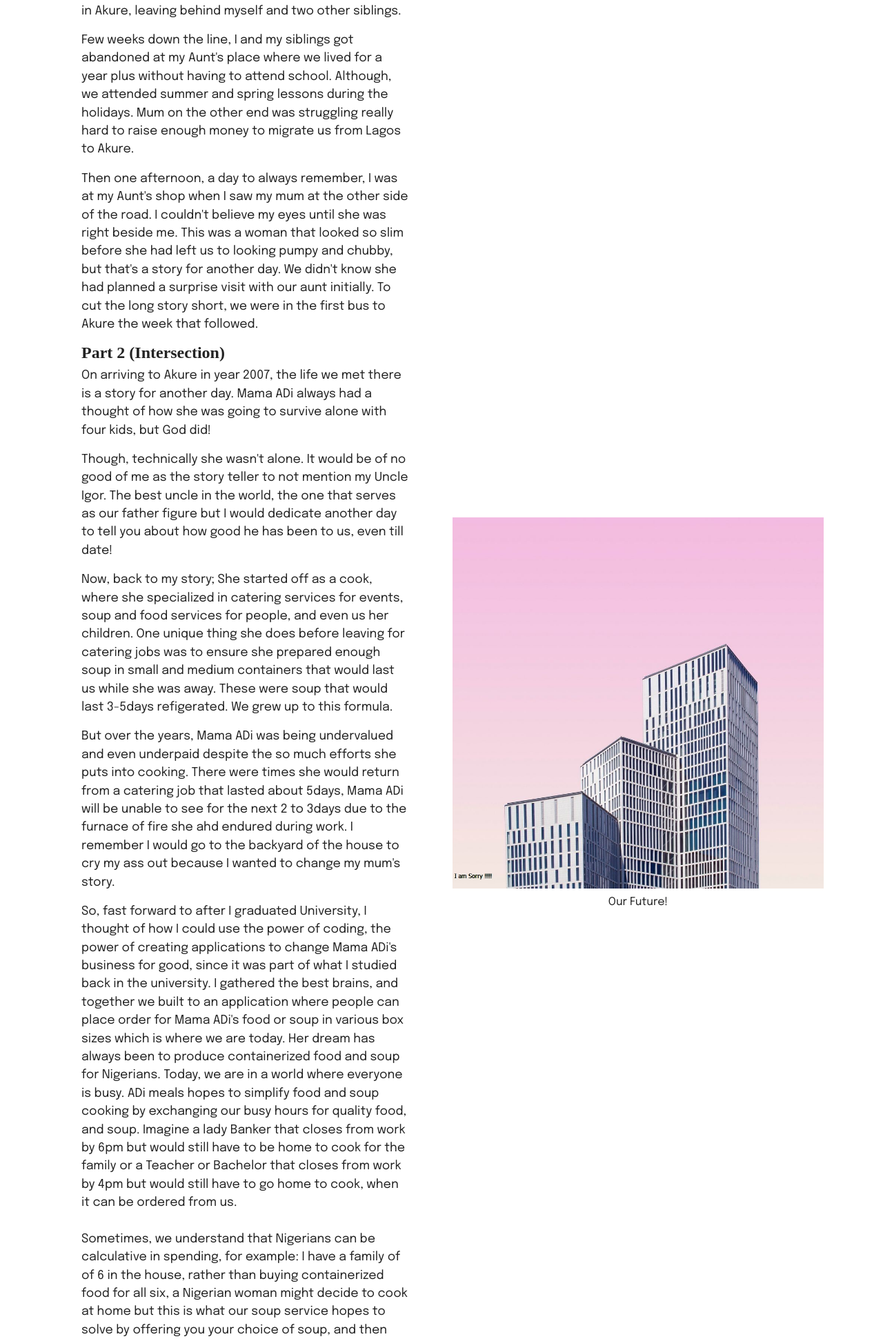
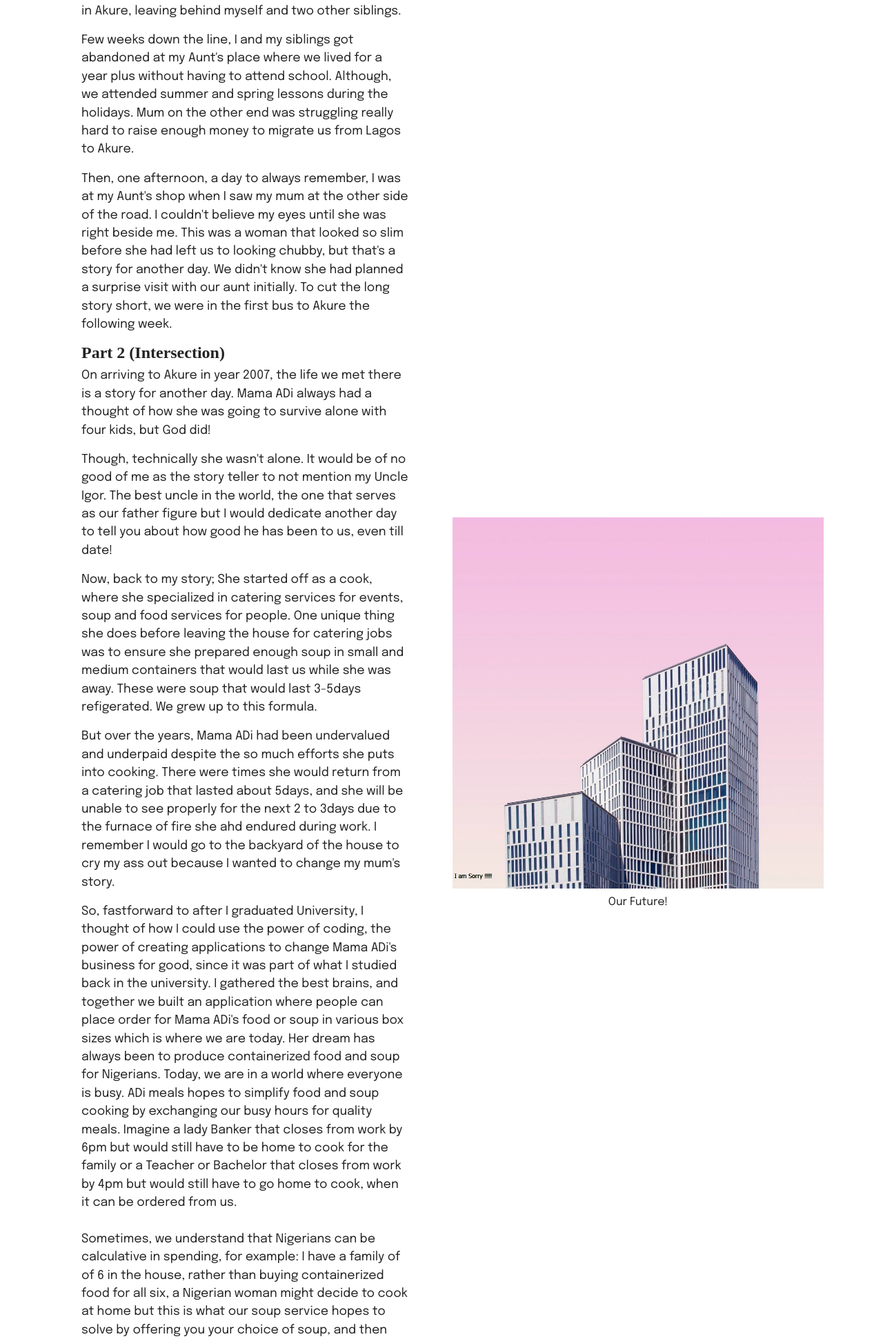
Before and after one commit to sharperleinado/ADi-meals-mobile, a Django app: page /about/ in a window 1280 px wide. Shown: the part 503-2444 px from the top of the page at 69% size. Run offline with Django 4.2, Linux system fonts and the light colour scheme; some libraries are stand-ins or nearby versions; some web fonts are replaced.

```diff
--- a/templates/about.html
+++ b/templates/about.html
@@ -42,11 +42,11 @@ ADi meals | Our Story
 </p>
 
 <p class="mbr-text mbr-fonts-style display-7">
-    Then one afternoon, a day to always remember, I was at my Aunt's shop when
+    Then, one afternoon, a day to always remember, I was at my Aunt's shop when
     I saw my mum at the other side of the road. I couldn't believe my eyes until she was right beside me.
-    This was a woman that looked so slim before she had left us to looking pumpy and chubby,
+    This was a woman that looked so slim before she had left us to looking chubby,
     but that's a story for another day. We didn't know she had planned a surprise visit with our
-    aunt initially. To cut the long story short, we were in the first bus to Akure the week that followed.
+    aunt initially. To cut the long story short, we were in the first bus to Akure the following week.
 </p>
 
 <h4><strong>Part 2 (Intersection)</strong></h4>
@@ -63,45 +63,45 @@ ADi meals | Our Story
 
 <p class="mbr-text mbr-fonts-style display-7">
     Now, back to my story; She started off as a cook, where she specialized in catering services for events,
-    soup and food services for people, and even us her children. One unique thing she does before leaving for
+    soup and food services for people. One unique thing she does before leaving for the house for
     catering jobs was to ensure she prepared enough soup in small and medium containers that would last us
     while she was away. These were soup that would last 3-5days refigerated. We grew up to this formula.
 </p>
 
 <p class="mbr-text mbr-fonts-style display-7">
-    But over the years, Mama ADi was being undervalued and even underpaid despite the so much efforts
+    But over the years, Mama ADi had been undervalued and underpaid despite the so much efforts
     she puts into cooking. There were times she would return from a catering job that lasted about 5days,
-    Mama ADi will be unable to see for the next 2 to 3days due to the furnace of fire she ahd endured during work.
-    I remember I would go to the backyard of the house to cry my ass out because I wanted to change my mum's story.
+    and she will be unable to see properly for the next 2 to 3days due to the furnace of fire she ahd endured
+    during work. I remember I would go to the backyard of the house to cry my ass out because I wanted to
+    change my mum's story.
 </p>
 
 <p class="mbr-text mbr-fonts-style display-7">
-    So, fast forward to after I graduated University, I thought of how I could use the power of coding,
+    So, fastforward to after I graduated University, I thought of how I could use the power of coding,
     the power of creating applications to change Mama ADi's business for good, since it was part of what I studied
-    back in the university. I gathered the best brains, and together we built to an application where people can
+    back in the university. I gathered the best brains, and together we built an application where people can
     place order for Mama ADi's food or soup in various box sizes which is where we are today. Her dream has
     always been to produce containerized food and soup for Nigerians.
     Today, we are in a world where everyone is busy. ADi meals hopes to simplify food and soup cooking by exchanging
-    our busy hours for quality food, and soup. Imagine a lady Banker that closes from work by 6pm but would still
+    our busy hours for quality meals. Imagine a lady Banker that closes from work by 6pm but would still
     have to be home to cook for the family or a Teacher or Bachelor that closes from work by 4pm but would still
     have to go home to cook, when it can be ordered from us.<br><br>
     Sometimes, we understand that Nigerians can be calculative in spending, for example: I have a family of of 6
     in the house, rather than buying containerized food for all six, a Nigerian woman might decide to cook at
-    home but this is what our soup service hopes to solve by offering you your choice of soup, and then you choose .
+    home but this is what our soup service hopes to solve by offering you your choice of soup, and then you choose
     to prepare the chewable food yourself. That way, you have killed a bed with two stones. We have
     saved you time, money, and even reduced the stress it would take you to cook the soup.
 </p>
 
 <p class="mbr-text mbr-fonts-style display-7">
     You see, my dear friend, everything you have read so far is not to score some emotional cheap point but
-    to categorically inform you that you would not be wasting you money when you buy any of our meals. I beat my
+    to categorically inform you that you would not be wasting your money when you buy any of our meals. I beat my
     chest to tell you that Mama ADi cooks the best soup and food in Nigeria! If you eventually buy our soup or
     food, and you feel any regrets, I will not only refund you but tender an apology by trekking down to your
     home to deliver the apology myself!<br><br>
 
     Please, help Mama ADi, and ADi meals win today buy buying our meals.
 </p>
-
 
 {% else %}
 
@@ -124,11 +124,11 @@ ADi meals | Our Story
 </p>
 
 <p class="mbr-text mbr-fonts-style display-7">
-    Then one afternoon, a day to always remember, I was at my Aunt's shop when
+    Then, one afternoon, a day to always remember, I was at my Aunt's shop when
     I saw my mum at the other side of the road. I couldn't believe my eyes until she was right beside me.
-    This was a woman that looked so slim before she had left us to looking pumpy and chubby,
+    This was a woman that looked so slim before she had left us to looking chubby,
     but that's a story for another day. We didn't know she had planned a surprise visit with our
-    aunt initially. To cut the long story short, we were in the first bus to Akure the week that followed.
+    aunt initially. To cut the long story short, we were in the first bus to Akure the following week.
 </p>
 
 <h4><strong>Part 2 (Intersection)</strong></h4>
@@ -145,38 +145,39 @@ ADi meals | Our Story
 
 <p class="mbr-text mbr-fonts-style display-7">
     Now, back to my story; She started off as a cook, where she specialized in catering services for events,
-    soup and food services for people, and even us her children. One unique thing she does before leaving for
+    soup and food services for people. One unique thing she does before leaving the house for
     catering jobs was to ensure she prepared enough soup in small and medium containers that would last us
     while she was away. These were soup that would last 3-5days refigerated. We grew up to this formula.
 </p>
 
 <p class="mbr-text mbr-fonts-style display-7">
-    But over the years, Mama ADi was being undervalued and even underpaid despite the so much efforts
+    But over the years, Mama ADi had been undervalued and underpaid despite the so much efforts
     she puts into cooking. There were times she would return from a catering job that lasted about 5days,
-    Mama ADi will be unable to see for the next 2 to 3days due to the furnace of fire she ahd endured during work.
-    I remember I would go to the backyard of the house to cry my ass out because I wanted to change my mum's story.
+    and she will be unable to see properly for the next 2 to 3days due to the furnace of fire she ahd endured
+    during work. I remember I would go to the backyard of the house to cry my ass out because I wanted to
+    change my mum's story.
 </p>
 
 <p class="mbr-text mbr-fonts-style display-7">
-    So, fast forward to after I graduated University, I thought of how I could use the power of coding,
+    So, fastforward to after I graduated University, I thought of how I could use the power of coding,
     the power of creating applications to change Mama ADi's business for good, since it was part of what I studied
-    back in the university. I gathered the best brains, and together we built to an application where people can
+    back in the university. I gathered the best brains, and together we built an application where people can
     place order for Mama ADi's food or soup in various box sizes which is where we are today. Her dream has
     always been to produce containerized food and soup for Nigerians.
     Today, we are in a world where everyone is busy. ADi meals hopes to simplify food and soup cooking by exchanging
-    our busy hours for quality food, and soup. Imagine a lady Banker that closes from work by 6pm but would still
+    our busy hours for quality meals. Imagine a lady Banker that closes from work by 6pm but would still
     have to be home to cook for the family or a Teacher or Bachelor that closes from work by 4pm but would still
     have to go home to cook, when it can be ordered from us.<br><br>
     Sometimes, we understand that Nigerians can be calculative in spending, for example: I have a family of of 6
     in the house, rather than buying containerized food for all six, a Nigerian woman might decide to cook at
-    home but this is what our soup service hopes to solve by offering you your choice of soup, and then you choose .
+    home but this is what our soup service hopes to solve by offering you your choice of soup, and then you choose
     to prepare the chewable food yourself. That way, you have killed a bed with two stones. We have
     saved you time, money, and even reduced the stress it would take you to cook the soup.
 </p>
 
 <p class="mbr-text mbr-fonts-style display-7">
     You see, my dear friend, everything you have read so far is not to score some emotional cheap point but
-    to categorically inform you that you would not be wasting you money when you buy any of our meals. I beat my
+    to categorically inform you that you would not be wasting your money when you buy any of our meals. I beat my
     chest to tell you that Mama ADi cooks the best soup and food in Nigeria! If you eventually buy our soup or
     food, and you feel any regrets, I will not only refund you but tender an apology by trekking down to your
     home to deliver the apology myself!<br><br>
--- a/templates/base/base.html
+++ b/templates/base/base.html
@@ -161,7 +161,7 @@
     {% if messages %}
         {% for message in messages %}
             <div id="alert-notification" class="alert {% if message.tags %} alert-{{ message.tags }} {% endif %} alert-dismissible fade show" role="alert">
-                <div id="alert-message">{{ message }}</div><button type="button" class="btn-close" data-bs-dismiss="alert" aria-label="Close"></button>
+                <div id="alert-message"><strong>{{ message }}</strong></div><button type="button" class="btn-close" data-bs-dismiss="alert" aria-label="Close"></button>
             </div>
         {% endfor %}
     {% endif %}
```
Also changed, not shown: authentication/templates/authentication/signup.html (+5 -4 lines), authentication/templates/authentication/signup_kunkky.html (+5 -4 lines), authentication/views.py (+64 -92 lines), info.py (+8 -0 lines), my_site/settings.py (+1 -12 lines), db.sqlite3.
